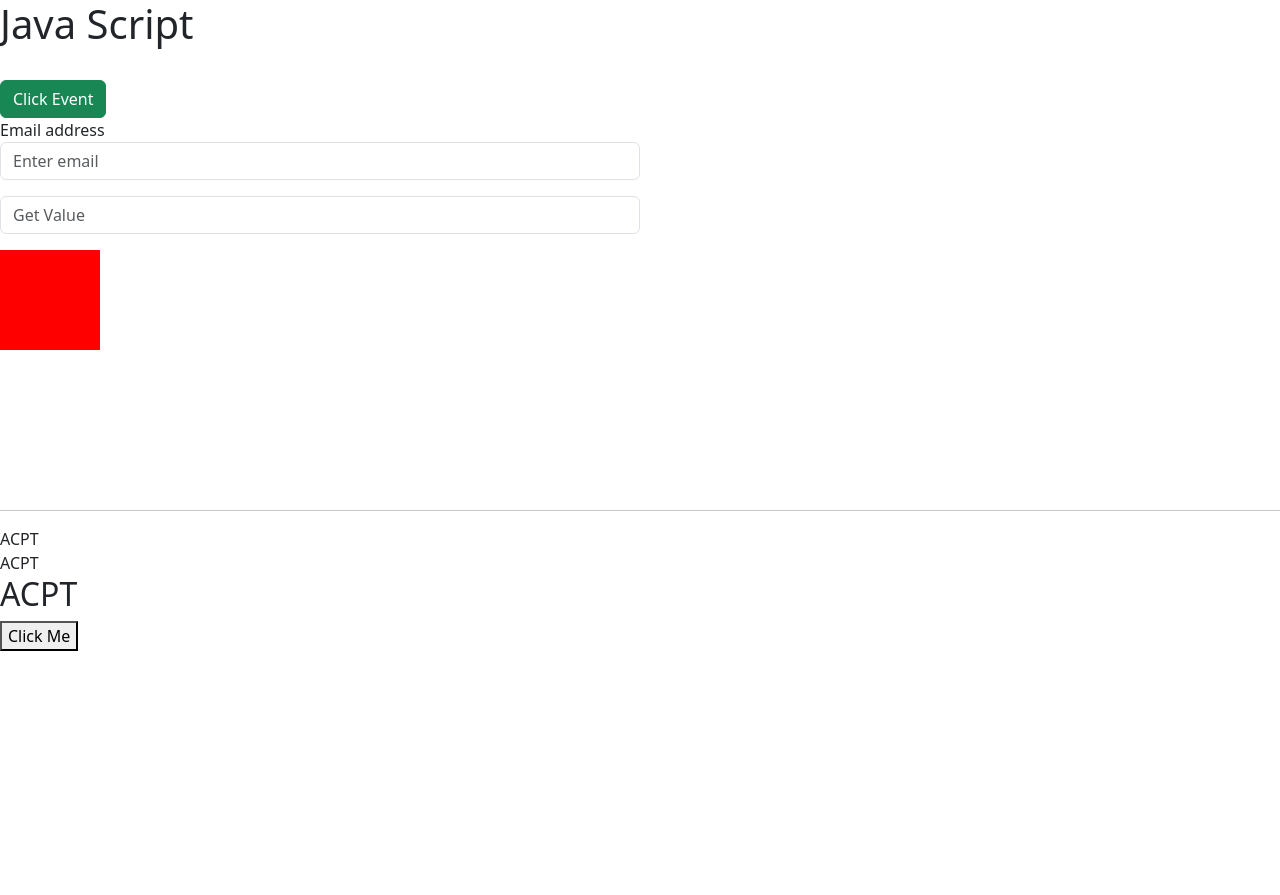
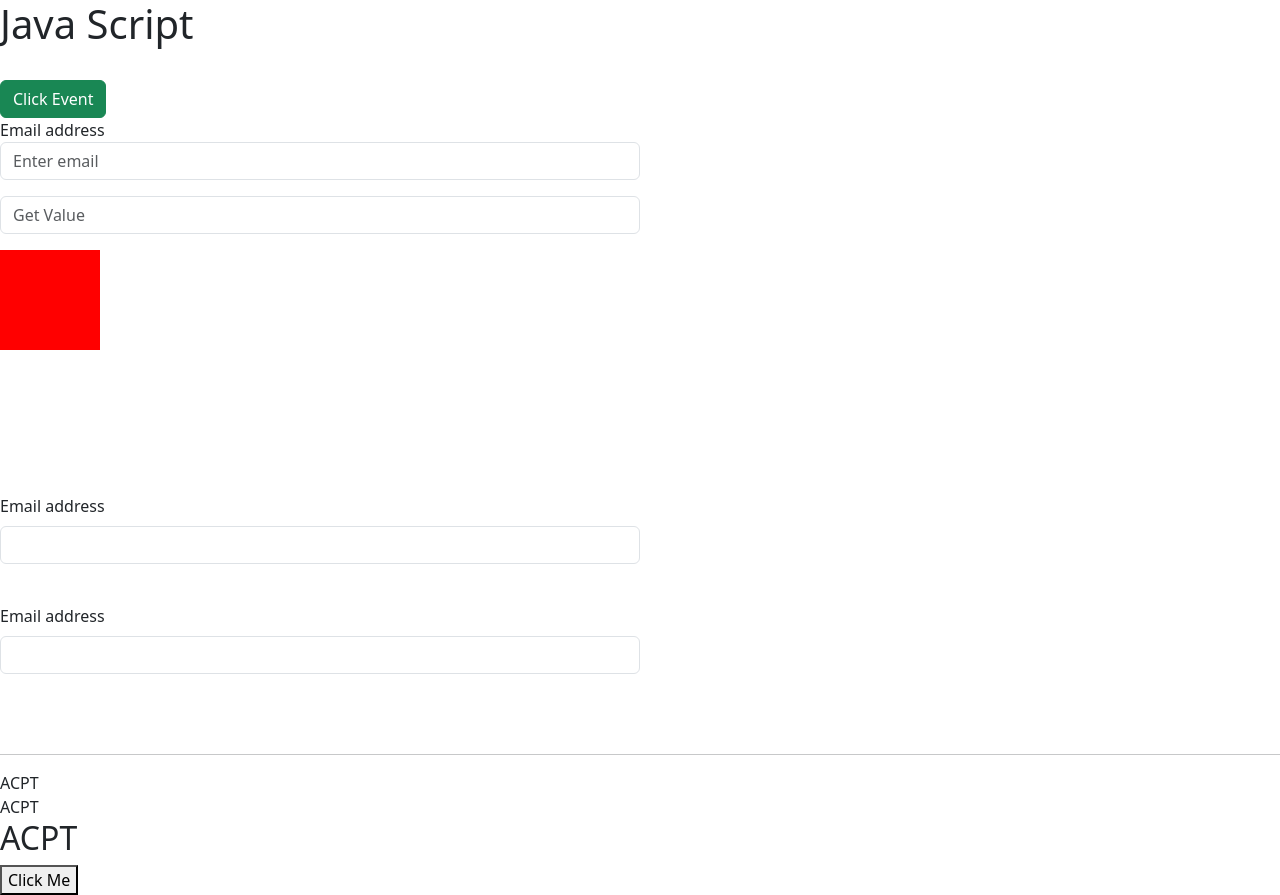
Before and after one commit to imeshhirushan2117/AFSD-html, a plain HTML site: page myCode/JavaScript/index.html in a window 1280 px wide. Before the commit the page ends 800 px from the top, so only its background shows below. Drawn offline with nearby package versions, Linux system fonts and the light colour scheme.

Commit message:
key-press-onkeydown-onkeyup-event

```diff
--- a/myCode/JavaScript/index.html
+++ b/myCode/JavaScript/index.html
@@ -1,13 +1,16 @@
 <!DOCTYPE html>
 <html lang="en">
+
 <head>
     <meta charset="UTF-8">
     <meta name="viewport" content="width=device-width, initial-scale=1.0">
     <title>Java Script</title>
-    <link href="https://cdn.jsdelivr.net/npm/bootstrap@5.3.2/dist/css/bootstrap.min.css" rel="stylesheet" integrity="sha384-T3c6CoIi6uLrA9TneNEoa7RxnatzjcDSCmG1MXxSR1GAsXEV/Dwwykc2MPK8M2HN" crossorigin="anonymous">
+    <link href="https://cdn.jsdelivr.net/npm/bootstrap@5.3.2/dist/css/bootstrap.min.css" rel="stylesheet"
+        integrity="sha384-T3c6CoIi6uLrA9TneNEoa7RxnatzjcDSCmG1MXxSR1GAsXEV/Dwwykc2MPK8M2HN" crossorigin="anonymous">
 </head>
 
 </head>
+
 <body>
     <h1>Java Script</h1><br>
 
@@ -20,26 +23,48 @@
     <div class="form-group w-50">
         <label for="exampleInputEmail1">Email address</label>
         <p>
-        <input onchange="changeText()" type="email" class=" form-control" id="changeText" aria-describedby="emailHelp" placeholder="Enter email">
+            <input onchange="changeText()" type="email" class=" form-control" id="changeText"
+                aria-describedby="emailHelp" placeholder="Enter email">
         </p>
 
 
         <p>
-        <input onchange="getchangeText()" type="email" class="form-control" id="getChangeText" aria-describedby="emailHelp" placeholder="Get Value">
+            <input onchange="getchangeText()" type="email" class="form-control" id="getChangeText"
+                aria-describedby="emailHelp" placeholder="Get Value">
         </p>
 
     </div>
 
     <!-- mouse over -->
     <div>
-        <div id="mouse" onmouseout="mouseOut()" onmouseover="mouseOver()" style="background-color: red; width: 100px; height: 100px;">
+        <div id="mouse" onmouseout="mouseOut()" onmouseover="mouseOver()"
+            style="background-color: red; width: 100px; height: 100px;">
 
         </div>
     </div>
     <br><br><br>
     <!-- mouse img -->
     <div>
-        <img id="img"  onmouseout="imgOut()" onmouseover="imgOver()" src="assets/chat-c-1.png" alt="" style="width: 200px; cursor: pointer;">
+        <img id="img" onmouseout="imgOut()" onmouseover="imgOver()" src="assets/chat-c-1.png" alt=""
+            style="width: 200px; cursor: pointer;">
+    </div>
+
+
+    <br>
+    <br>
+
+    <!--key press onkeydown onkeyup  event -->
+    <div class="mb-3 w-50">
+        <label for="exampleInputEmail1" class="form-label">Email address</label>
+        <input onkeydown="keydown()" onkeyup="keyup()" type="email" class="form-control" id="keyPress" aria-describedby="emailHelp">
+    </div>
+
+    <br>
+
+    <!-- key press -->
+    <div class="mb-3 w-50">
+        <label for="exampleInputEmail1" class="form-label">Email address</label>
+        <input onkeypress="keyPress()" type="email" class="form-control" id="exampleInputEmail1" aria-describedby="emailHelp">
     </div>
 
     <br><br>
@@ -53,7 +78,10 @@
 
     <!-- External js -->
     <script src="index.js" type="text/javascript"></script>
-    <script src="https://cdn.jsdelivr.net/npm/bootstrap@5.3.2/dist/js/bootstrap.bundle.min.js" integrity="sha384-C6RzsynM9kWDrMNeT87bh95OGNyZPhcTNXj1NW7RuBCsyN/o0jlpcV8Qyq46cDfL" crossorigin="anonymous"></script>
+    <script src="https://cdn.jsdelivr.net/npm/bootstrap@5.3.2/dist/js/bootstrap.bundle.min.js"
+        integrity="sha384-C6RzsynM9kWDrMNeT87bh95OGNyZPhcTNXj1NW7RuBCsyN/o0jlpcV8Qyq46cDfL"
+        crossorigin="anonymous"></script>
 </body>
 </body>
+
 </html>
--- a/myCode/JavaScript/index.js
+++ b/myCode/JavaScript/index.js
@@ -359,3 +359,20 @@ const imgOver = () => {
 const imgOut= () => {
   document.getElementById("img").src = 'assets/chat-c-1.png'
 }
+
+//    <!--key press onkeydown onkeyup  event -->
+
+const keydown = () => {
+  console.log("key Down------>")
+}
+
+const keyup = () => {
+  console.log("key Up------>")
+}
+
+
+//<!-- key press -->
+const keyPress= () => {
+  console.log("key Press down------>")
+  console.log("key Press up------>")
+}
```
Lines whose indentation alone changed are shown as unchanged.
